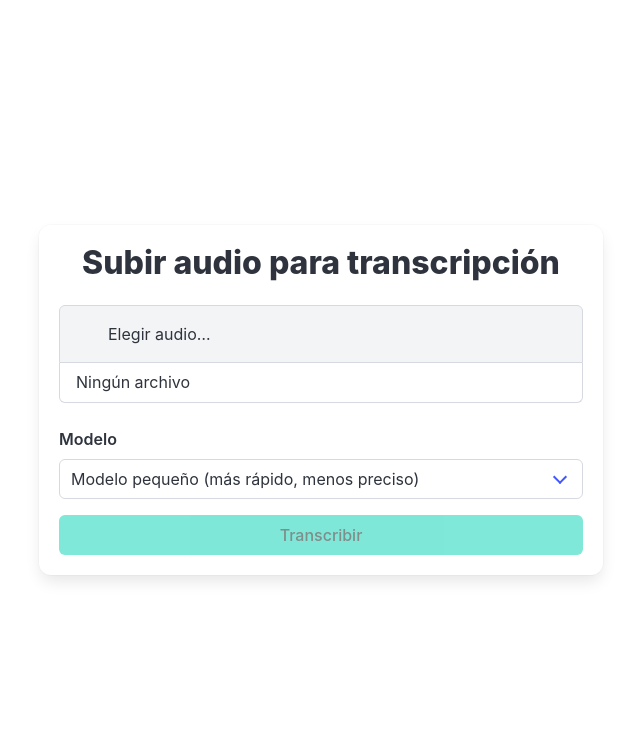
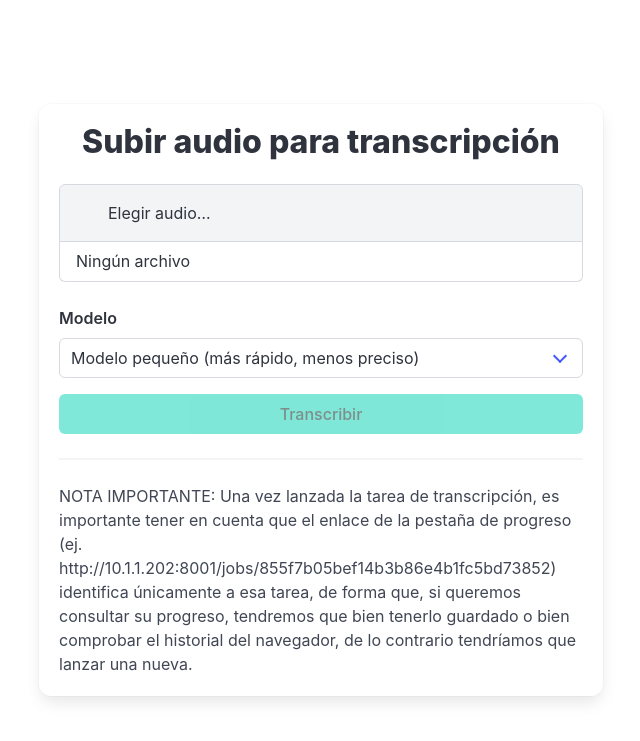
Before and after one commit to rcblanco1801/transcriber, a FastAPI app: page / in a window 1280 px wide. Shown: the top 741 px of the page, without its empty margins (319-959 px from the left). Run offline with FastAPI, Linux system fonts and the light colour scheme; parts of the project's set-up code (start-up, migrations or seed data) failed here and were passed over.

Commit message:
final commit

```diff
--- a/main.py
+++ b/main.py
@@ -94,7 +94,7 @@ async def download(job_id: str, background_tasks: BackgroundTasks):
             return FileResponse(
                 path=file_path,
                 media_type="text/plain",
-                filename=file_path.stem
+                filename=f"{file_path.stem}.txt"
             )
         raise HTTPException(410, "La transcripción ya no está disponible")
 
@@ -111,7 +111,7 @@ async def download(job_id: str, background_tasks: BackgroundTasks):
     return FileResponse(
         path=file_path,
         media_type="text/plain",
-        filename=file_path.stem
+        filename=f"{file_path.stem}.txt"
     )
 
 @app.get("/done/{job_id}", response_class=HTMLResponse)
--- a/templates/index.html
+++ b/templates/index.html
@@ -36,6 +36,15 @@
   <button id="submit-btn" class="button is-primary is-fullwidth mt-4" type="submit" disabled>
     Transcribir
   </button>
+  <hr></hr>
+  <label for="submit-btn">
+    NOTA IMPORTANTE: Una vez lanzada la tarea de transcripción,
+    es importante tener en cuenta que el enlace de la pestaña de progreso (ej.
+    http://10.1.1.202:8001/jobs/855f7b05bef14b3b86e4b1fc5bd73852)
+    identifica únicamente a esa tarea, de forma que, si queremos consultar
+    su progreso, tendremos que bien tenerlo guardado o bien comprobar el
+    historial del navegador, de lo contrario tendríamos que lanzar una nueva.
+  </label>
 </form>
 
 <script>
```
Also changed, not shown: README.md.
